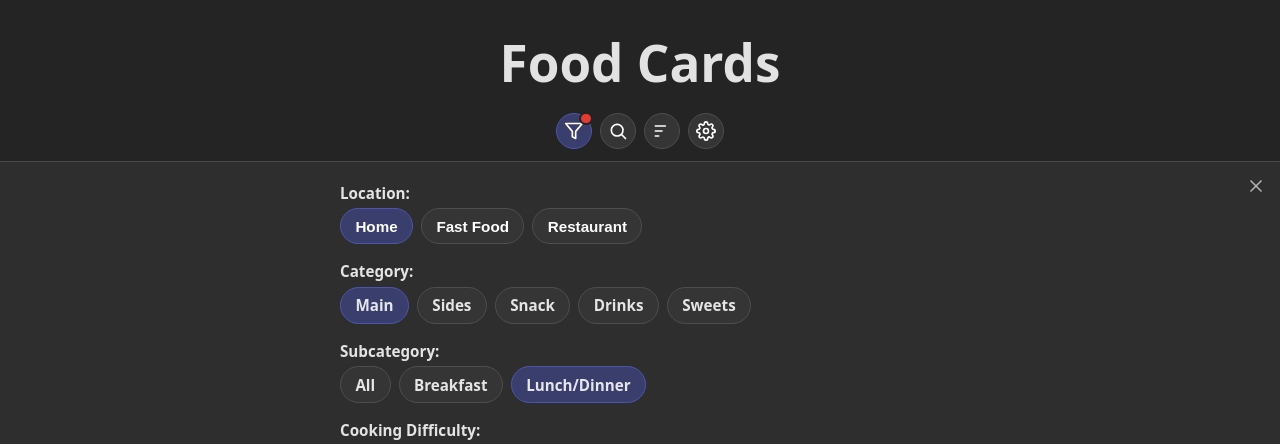
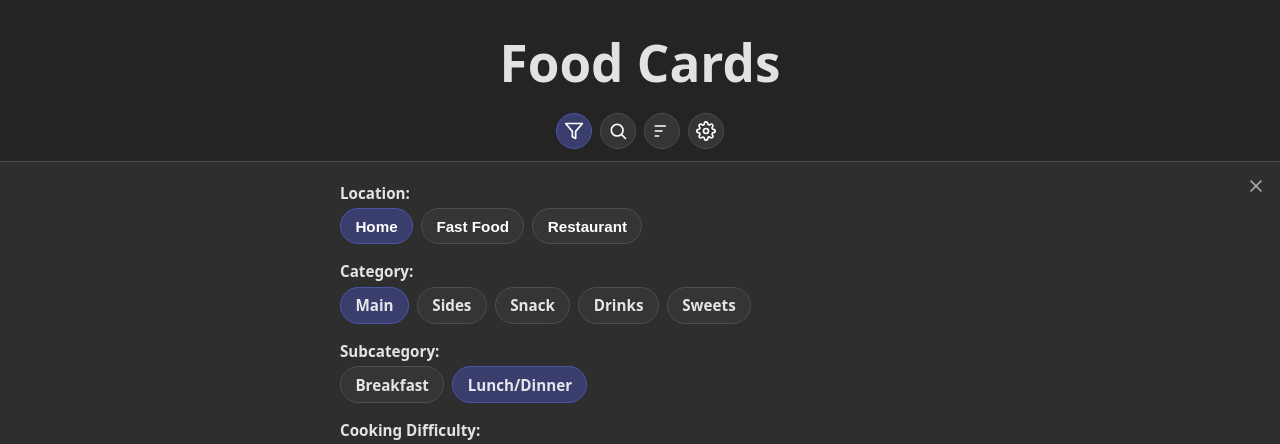
Before and after one commit to travishoki/food-cards, a React (Vite) app: page /main/entree in a window 1280 px wide. Both pictures are taken after a click on the button 574 px from the left and 130 px from the top of the page. Shown: the top 444 px of the page. Built offline with nearby package versions, Linux system fonts and the light colour scheme; no server answers; the database is empty.

Commit message:
Remove the all option from subcats

```diff
--- a/src/CategoryMenu/Subcategory/SubMenu.tsx
+++ b/src/CategoryMenu/Subcategory/SubMenu.tsx
@@ -20,13 +20,6 @@ export const SubMenu = () => {
 
 	return (
 		<FilterSection ariaLabel="Food subcategories" label="Subcategory:">
-			<button
-				className={`category-menu__link ${!subCategory ? "is-active" : ""}`}
-				onClick={() => navigate(`/${topCategory}`)}
-				type="button"
-			>
-				All
-			</button>
 			{subMenu.map((cat) => (
 				<button
 					key={cat.key}
--- a/src/FoodsPage/FoodsPage.tsx
+++ b/src/FoodsPage/FoodsPage.tsx
@@ -1,7 +1,7 @@
 import { useParams } from "react-router-dom";
 
 import { ErrorBoundary } from "../ErrorBoundary/ErrorBoundary";
-import { TOP_CATEGORIES } from "../const/categories";
+import { CATEGORIES, TOP_CATEGORIES } from "../const/categories";
 import { LOCATIONS } from "../const/locations.const";
 import { useFoodFilters } from "../context/foodFilters";
 import { BackToTop } from "./BackToTop/BackToTop";
@@ -31,7 +31,7 @@ export const FoodsPage = () => {
 				difficulty={difficulty}
 				hasActiveFilter={
 					(!!topCategory && topCategory !== TOP_CATEGORIES.main) ||
-					!!subCategory ||
+					(!!subCategory && subCategory !== CATEGORIES.entree) ||
 					difficulty !== null ||
 					location !== LOCATIONS.home
 				}
--- a/src/main.tsx
+++ b/src/main.tsx
@@ -13,7 +13,7 @@ import "./index.scss";
 const router = createBrowserRouter([
 	{
 		children: [
-			{ element: <Navigate replace to="/main" />, index: true },
+			{ element: <Navigate replace to="/main/entree" />, index: true },
 			{ element: <FoodPage />, path: "food/:foodName" },
 			{ element: <FoodsPage />, path: ":topCategory" },
 			{ element: <FoodPage />, path: ":topCategory/food/:foodName" },
```
